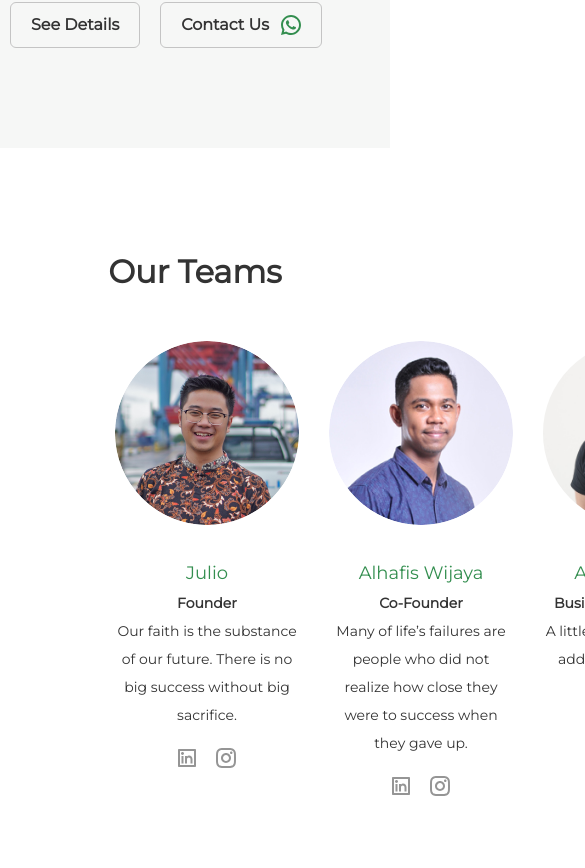
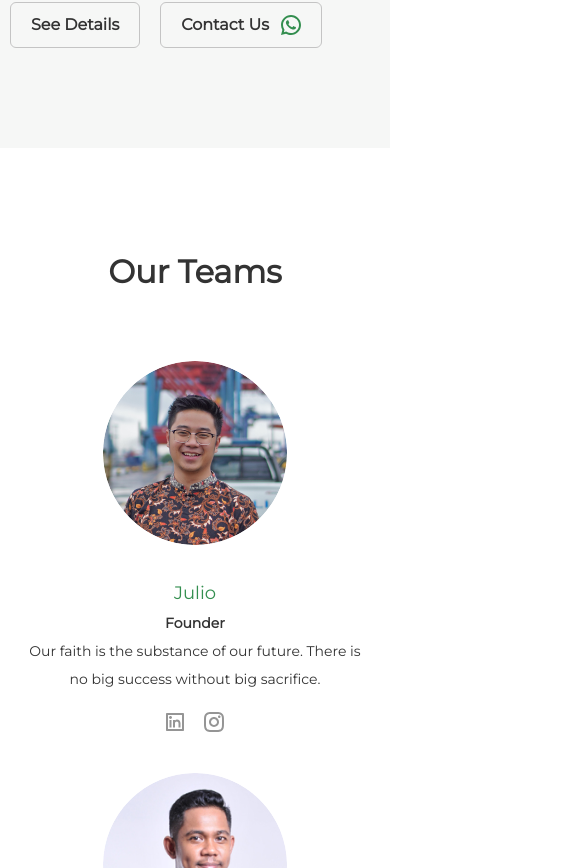
Before and after one commit to ghozihumama/universalcoco, a React (Create React App) app: page / in a window 390 px wide. Shown: the part 4536-5404 px from the top of the page, 585 px wide, since content can reach past the window. Built offline with nearby package versions, Linux system fonts and the light colour scheme.

Commit message:
team responsive mobile

```diff
--- a/src/components/personProfile/styles.module.scss
+++ b/src/components/personProfile/styles.module.scss
@@ -1,5 +1,32 @@
 .container {
-  padding: 100px;
+  @media (max-width: 320px) {
+    padding: 100px 10px;
+  }
+
+  //320px — 480px: Mobile devices
+  @media (min-width: 320px) and (max-width: 480px) {
+    padding: 100px 10px;
+  }
+
+  //481px — 768px: iPads, Tablets
+  @media (min-width: 481px) and (max-width: 768px) {
+    padding: 100px;
+  }
+
+  //769px — 1024px: Small screens, laptops
+  @media (min-width: 769px) and (max-width: 1024px) {
+    padding: 100px;
+  }
+
+  //1025px — 1200px: Desktops, large screens
+  @media (min-width: 1025px) and (max-width: 1200px) {
+    padding: 100px;
+  }
+
+  //1201px and more —  Extra large screens, TV
+  @media (min-width: 1400px) {
+    padding: 100px;
+  }
 
   > h2 {
     color: #333333;
@@ -14,13 +41,42 @@
   > div {
     margin-top: 45px;
     display: flex;
+    flex-wrap: wrap;
 
     .itemContainer {
-      flex: 1;
       display: flex;
       flex-direction: column;
       align-items: center;
       margin: 0 15px;
+
+      @media (max-width: 320px) {
+        margin: 20px 15px;
+      }
+
+      //320px — 480px: Mobile devices
+      @media (min-width: 320px) and (max-width: 480px) {
+        margin: 20px 15px;
+      }
+
+      //481px — 768px: iPads, Tablets
+      @media (min-width: 481px) and (max-width: 768px) {
+        flex: 1;
+      }
+
+      //769px — 1024px: Small screens, laptops
+      @media (min-width: 769px) and (max-width: 1024px) {
+        flex: 1;
+      }
+
+      //1025px — 1200px: Desktops, large screens
+      @media (min-width: 1025px) and (max-width: 1200px) {
+        flex: 1;
+      }
+
+      //1201px and more —  Extra large screens, TV
+      @media (min-width: 1400px) {
+        flex: 1;
+      }
 
       > img {
         width: 184px;
```
